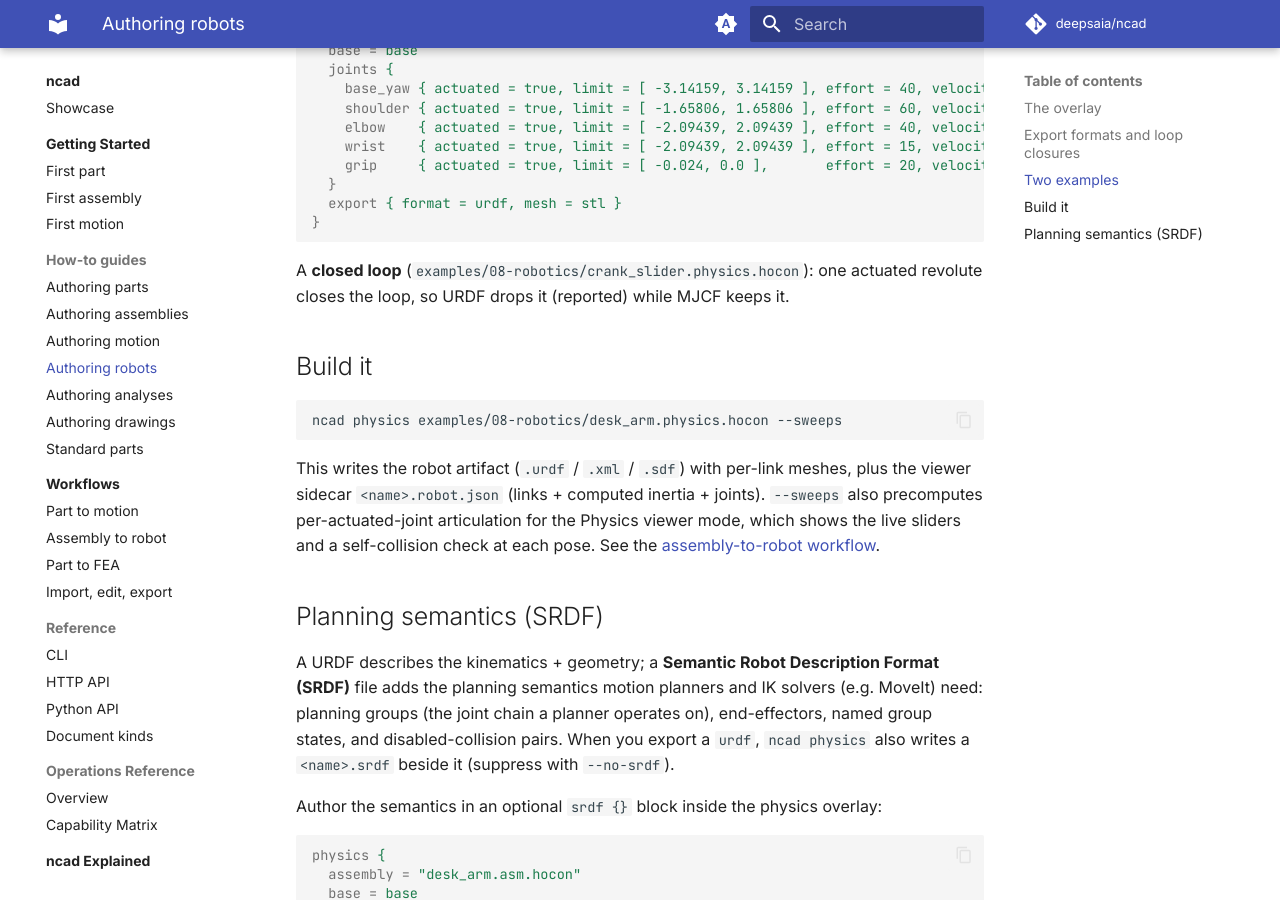
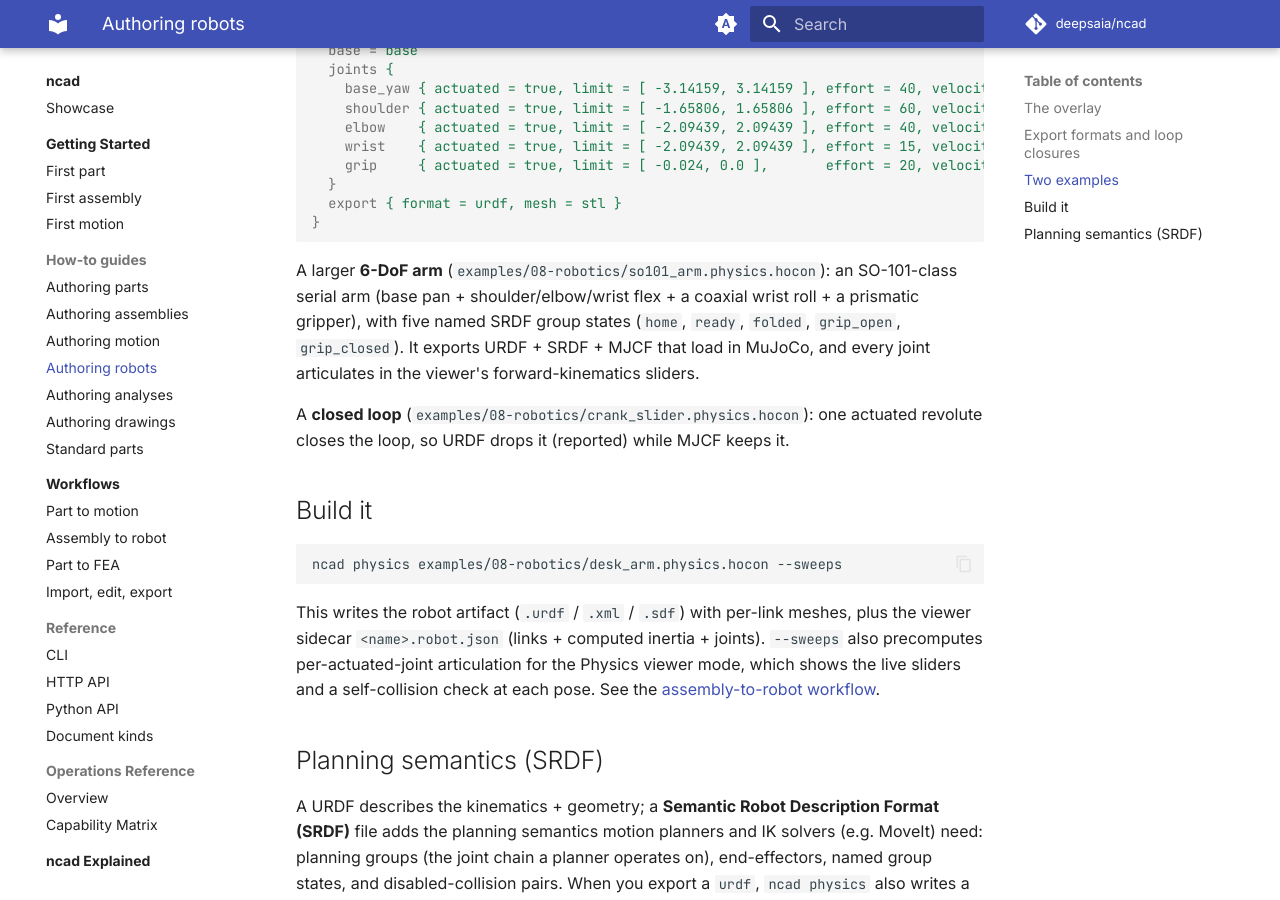
Before and after one commit to deepsaia/ncad, an MkDocs documentation site: the page built from docs_site/ncad/guides/authoring-robots.md, in a window 1280 px wide and 900 px high, scrolled down 1372 px. Built offline with MkDocs 1.6.1 and Material for MkDocs 9.7.7, drawn with Linux system fonts in a browser that asks for light colours; comment, search, counter and statistics services are not loaded.

Commit message:
examples: SO-101-class 6-DoF arm hero (URDF/SRDF/MJCF, 5 group states, MuJoCo-validated)

````diff
--- a/docs_site/ncad/guides/authoring-robots.md
+++ b/docs_site/ncad/guides/authoring-robots.md
@@ -59,6 +59,11 @@ physics {
 }
 ```
 
+A larger **6-DoF arm** (`examples/08-robotics/so101_arm.physics.hocon`): an SO-101-class serial arm
+(base pan + shoulder/elbow/wrist flex + a coaxial wrist roll + a prismatic gripper), with five named
+SRDF group states (`home`, `ready`, `folded`, `grip_open`, `grip_closed`). It exports URDF + SRDF +
+MJCF that load in MuJoCo, and every joint articulates in the viewer's forward-kinematics sliders.
+
 A **closed loop** (`examples/08-robotics/crank_slider.physics.hocon`): one actuated revolute closes
 the loop, so URDF drops it (reported) while MJCF keeps it.
 
````
Also changed, not shown: 3 other files.
